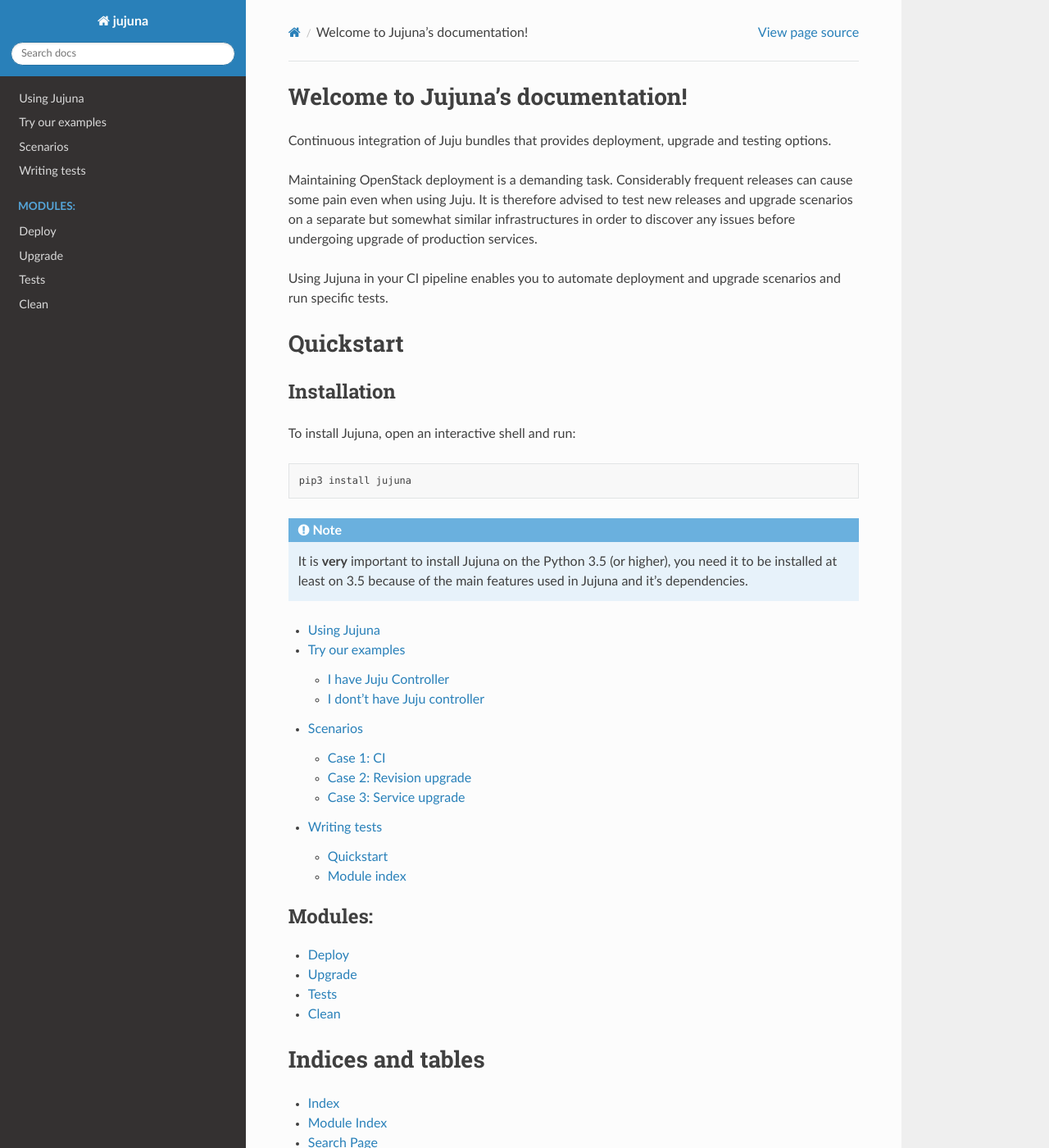
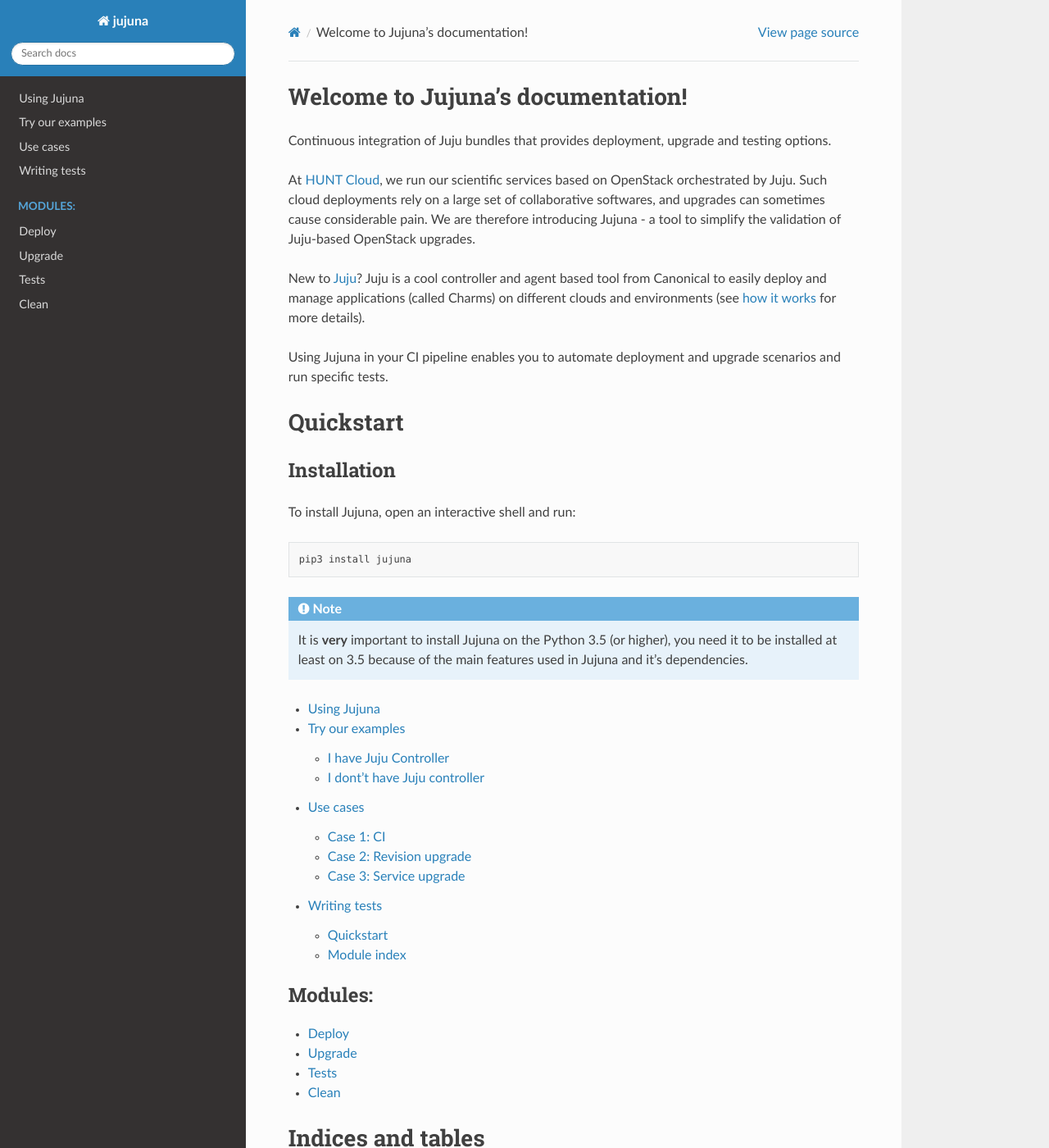
Before and after one commit to huntdatacenter/jujuna, a Sphinx documentation site: the page built from docs/source/index.rst, in a window 1280 px wide and 1400 px high. Shown: the whole window at 82% size. Built offline with Sphinx 7.4.7 and the Read the Docs theme 2.0.0, drawn with Linux system fonts in a browser that asks for light colours.

```diff
--- a/docs/source/index.rst
+++ b/docs/source/index.rst
@@ -9,11 +9,16 @@ Welcome to Jujuna's documentation!
 Continuous integration of Juju bundles that provides deployment, upgrade and
 testing options.
 
-Maintaining OpenStack deployment is a demanding task. Considerably frequent
-releases can cause some pain even when using Juju. It is therefore advised
-to test new releases and upgrade scenarios on a separate but somewhat similar
-infrastructures in order to discover any issues before undergoing upgrade
-of production services.
+At `HUNT Cloud <https://www.ntnu.edu/huntgenes/hunt-cloud>`_, we run our
+scientific services based on OpenStack orchestrated by Juju. Such cloud
+deployments rely on a large set of collaborative softwares, and upgrades can
+sometimes cause considerable pain. We are therefore introducing Jujuna - a tool
+to simplify the validation of Juju-based OpenStack upgrades.
+
+New to `Juju <https://jujucharms.com/>`_? Juju is a cool controller and agent
+based tool from Canonical to easily deploy and manage applications (called
+Charms) on different clouds and environments (see
+`how it works <https://jujucharms.com/how-it-works>`_ for more details).
 
 Using Jujuna in your CI pipeline enables you to automate deployment and upgrade
 scenarios and run specific tests.
@@ -45,7 +50,7 @@ To install Jujuna, open an interactive shell and run:
 
    usage
    examples
-   scenarios
+   usecases
    test_writing/index
 
 .. toctree::
```
Also changed, not shown: README.md (+3 -1 lines), docs/source/scenarios.rst (deleted, +0 -24 lines), docs/source/usecases.rst (added, +40 -0 lines), docs/source/images/jujuna_upgrade.png (added).
